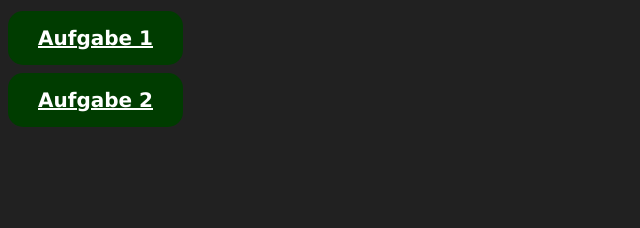
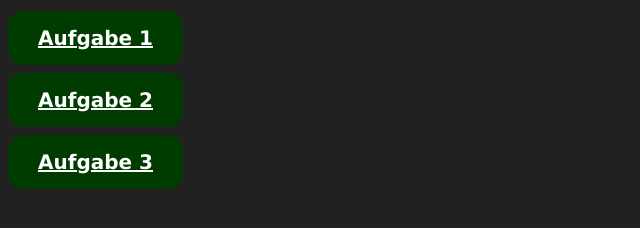
Before and after one commit to MainScript/GIS-SoSe-2021, a plain HTML site: page main.html in a window 1280 px wide. Shown: the whole page, without its empty margins (0-640 px from the left). Drawn offline with Linux system fonts and the light colour scheme.

Commit message:
Update main.html

```diff
--- a/main.html
+++ b/main.html
@@ -7,7 +7,8 @@
 </head>
 <body>
     <a href="a1/main.html" class="button" id="aufgabe1">Aufgabe 1</a><br>
-    <a href="a2/profil.html" class="button" id="aufgabe2">Aufgabe 2</a>
+    <a href="a2/profil.html" class="button" id="aufgabe2">Aufgabe 2</a><br>
+    <a href="a3/profil.html" class="button" id="aufgabe3">Aufgabe 3</a>
 </body>
 
 </html>
```
